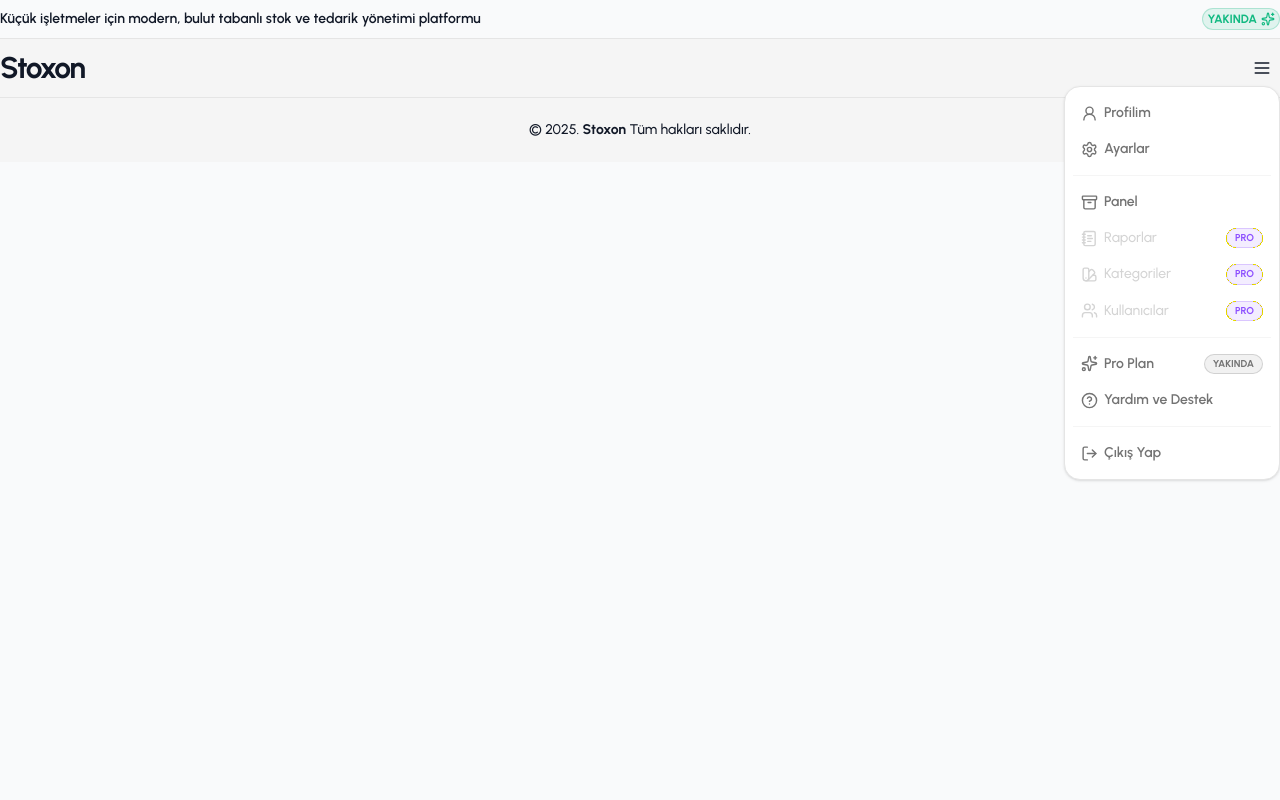
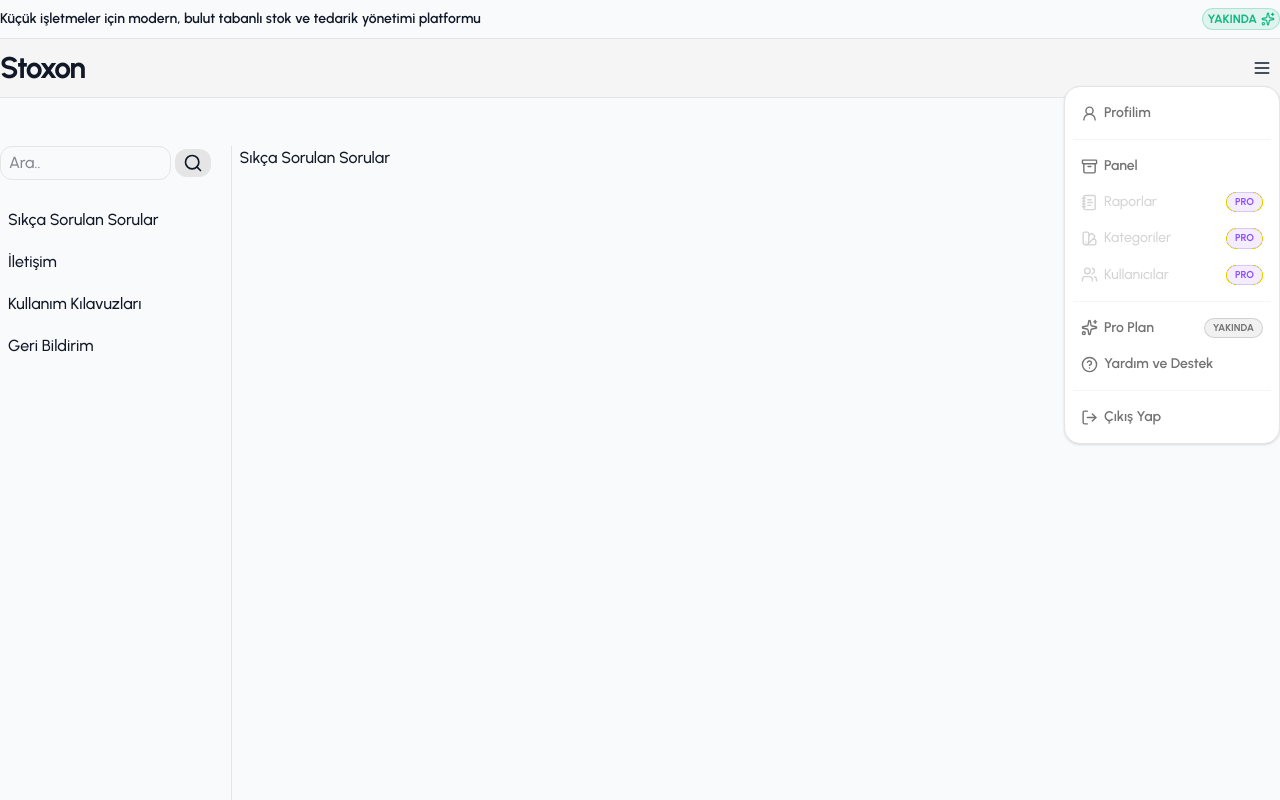
Before and after one commit to ozmberkan/stoxon, a React (Vite) app in the folder client/: page /yardim-destek in a window 1280 px wide. Both pictures are taken after a click on the button 1262 px from the left and 68 px from the top of the page. Shown: the top 800 px of the page. Built offline with nearby package versions, Linux system fonts and the light colour scheme.

Commit message:
feat: yardım sayfası, profil sayfası ve gerekli style düzenlemeleri yapıldı.

```diff
--- a/client/src/App.jsx
+++ b/client/src/App.jsx
@@ -1,7 +1,9 @@
 import { BrowserRouter, Route, Routes } from "react-router-dom";
+import Footer from "./components/Footer/Footer";
+import Navbar from "./components/Navbar/Navbar";
+import Help from "./pages/Help/Help";
 import Home from "./pages/Home";
-import Navbar from "./components/Navbar/Navbar";
-import Footer from "./components/Footer/Footer";
+import Profile from "./pages/Profile/Profile";
 
 const App = () => {
   return (
@@ -9,6 +11,8 @@
       <Navbar />
       <Routes>
         <Route path="/" element={<Home />} />
+        <Route path="/yardim-destek" element={<Help />} />
+        <Route path="/profilim" element={<Profile />} />
       </Routes>
       <Footer />
     </BrowserRouter>
--- a/client/src/components/Navbar/Navbar.jsx
+++ b/client/src/components/Navbar/Navbar.jsx
@@ -51,21 +51,13 @@
               <MenuItem>
                 <Link
                   className="flex items-center gap-1.5 font-semibold text-neutral-500 transition-all duration-200 hover:text-text data-focus:bg-neutral-100 text-sm p-2 rounded-lg"
-                  to="/profile"
+                  to="/profilim"
                 >
                   <User2 size={17} />
                   Profilim
                 </Link>
               </MenuItem>
-              <MenuItem>
-                <Link
-                  className="flex items-center gap-1.5 font-semibold text-neutral-500 transition-all duration-200 hover:text-text data-focus:bg-neutral-100 text-sm p-2 rounded-lg"
-                  to="/profile"
-                >
-                  <Settings size={17} />
-                  Ayarlar
-                </Link>
-              </MenuItem>
+
               <hr className="my-2 text-neutral-100" />
               <MenuItem>
                 <Link
@@ -136,7 +128,7 @@
               <MenuItem>
                 <Link
                   className="flex items-center gap-1.5 font-semibold text-neutral-500 transition-all duration-200 hover:text-text data-focus:bg-neutral-100 text-sm p-2 rounded-lg"
-                  to="/profile"
+                  to="/yardim-destek"
                 >
                   <HelpCircle size={17} />
                   Yardım ve Destek
--- /dev/null
+++ b/client/src/pages/Help/Help.jsx
@@ -0,0 +1,49 @@
+import { Search } from "lucide-react";
+import React from "react";
+
+const Help = () => {
+  return (
+    <div className="min-h-svh flex container mx-auto py-12 ">
+      <div className="w-70 flex flex-col gap-1 mr-2 pr-5 border-r border-border">
+        <form className="flex flex-row  items-center gap-1">
+          <input
+            placeholder="Ara.."
+            className="px-2 py-1 rounded-xl border border-border w-full focus:outline-none transition-all duration-200"
+          />
+          <button className="bg-neutral-200 rounded-xl py-1 px-2">
+            <Search size={20} />
+          </button>
+        </form>
+        <nav className="mt-5 w-full ">
+          <ul className="flex flex-col gap-1.5 w-full ">
+            <li className="mb-1 w-full hover:bg-neutral-100 px-2 py-1 rounded-xl">
+              <a href="#faq" className="text-text  w-full">
+                Sıkça Sorulan Sorular
+              </a>
+            </li>
+            <li className="mb-1 w-full hover:bg-neutral-100 px-2 py-1 rounded-xl">
+              <a href="#faq" className="text-text  w-full">
+                İletişim
+              </a>
+            </li>
+            <li className="mb-1 w-full hover:bg-neutral-100 px-2 py-1 rounded-xl">
+              <a href="#faq" className="text-text  w-full">
+                Kullanım Kılavuzları
+              </a>
+            </li>
+            <li className="mb-1 w-full hover:bg-neutral-100 px-2 py-1 rounded-xl">
+              <a href="#faq" className="text-text  w-full">
+                Geri Bildirim
+              </a>
+            </li>
+          </ul>
+        </nav>
+      </div>
+      <div className=" w-full">
+        <h1>Sıkça Sorulan Sorular</h1>
+      </div>
+    </div>
+  );
+};
+
+export default Help;
--- a/client/src/pages/Home.jsx
+++ b/client/src/pages/Home.jsx
@@ -3,7 +3,7 @@
 
 const Home = () => {
   return (
-    <div className="flex flex-col justify-start items-center p-24 min-h-svh relative">
+    <div className="flex flex-col justify-start items-center p-12 min-h-svh relative">
       <img src={Shape1} className="absolute top-32 left-24" />
       <img src={Shape1} className="absolute top-32 right-24" />
       <div className="flex flex-col items-center justify-center mt-8  leading-32">
--- /dev/null
+++ b/client/src/pages/Profile/Profile.jsx
@@ -0,0 +1,40 @@
+import { Search } from "lucide-react";
+import React from "react";
+
+const Profile = () => {
+  return (
+    <div className="min-h-svh flex container mx-auto py-12 ">
+      <div className="w-70 flex flex-col gap-1 mr-2 pr-5 border-r border-border">
+        <nav className="w-full ">
+          <ul className="flex flex-col gap-1.5 w-full ">
+            <li className="mb-1 w-full hover:bg-neutral-100 px-2 py-1 rounded-xl">
+              <a href="#faq" className="text-text  w-full">
+                Kişisel Bilgilerim
+              </a>
+            </li>
+            <li className="mb-1 w-full hover:bg-neutral-100 px-2 py-1 rounded-xl">
+              <a href="#faq" className="text-text  w-full">
+                Abonelik Yönetimi
+              </a>
+            </li>
+            <li className="mb-1 w-full hover:bg-neutral-100 px-2 py-1 rounded-xl">
+              <a href="#faq" className="text-text  w-full">
+                Güvenlik Ayarlarım
+              </a>
+            </li>
+            <li className="mb-1 w-full hover:bg-neutral-100 px-2 py-1 rounded-xl">
+              <a href="#faq" className="text-text  w-full">
+                Bildirim Ayarlarım
+              </a>
+            </li>
+          </ul>
+        </nav>
+      </div>
+      <div className=" w-full">
+        <h1>Kişisel Bilgilerim</h1>
+      </div>
+    </div>
+  );
+};
+
+export default Profile;
```
